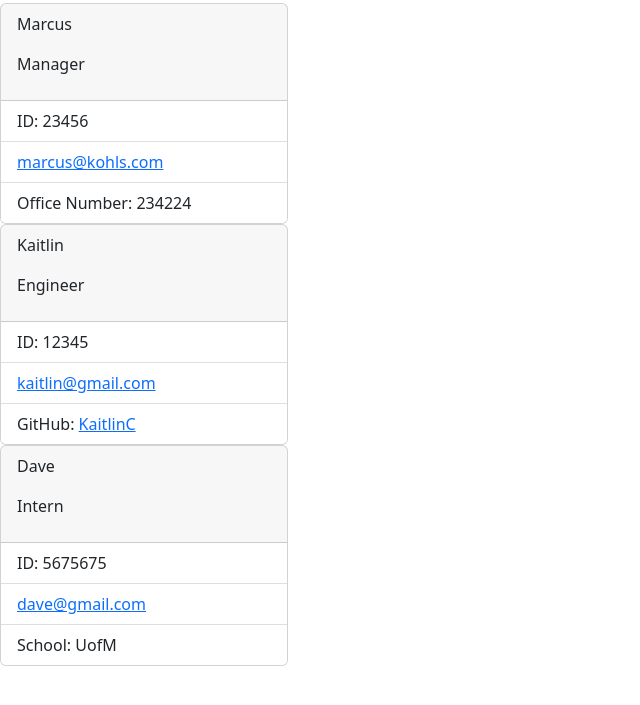
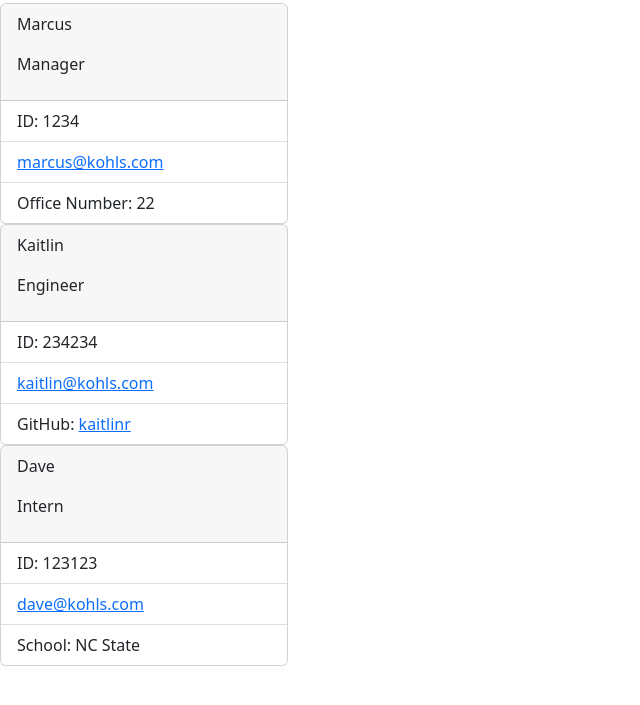
Before and after one commit to MarcusC811/Team-Profile-Generator, a website: page index.HTML in a window 1280 px wide. Shown: the part 53-758 px from the top of the page, without its empty margins (0-640 px from the left). Drawn offline with nearby package versions, Linux system fonts and the light colour scheme.

Commit message:
castify bug

```diff
--- a/index.HTML
+++ b/index.HTML
@@ -19,21 +19,21 @@
                     <p>Manager</p>
                   </div>
                   <ul class="list-group list-group-flush">
-                    <li class="list-group-item">ID: 23456</li>
+                    <li class="list-group-item">ID: 1234</li>
                     <li class="list-group-item"><a href = "mailto: marcus@kohls.com">marcus@kohls.com</a> </li>
-                    <li class="list-group-item">Office Number: 234224</a></li>
+                    <li class="list-group-item">Office Number: 22</a></li>
                   </ul>
               </div>
 
               <div class="card" style="width: 18rem;">
                   <div class="card-header">
-                    <p>Kaitlin</p>
+                    <p>Kaitlin </p>
                     <p>Engineer</p>
                   </div>
                   <ul class="list-group list-group-flush">
-                    <li class="list-group-item">ID: 12345</li>
-                    <li class="list-group-item"><a href = "mailto: kaitlin@gmail.com">kaitlin@gmail.com</a> </li>
-                    <li class="list-group-item">GitHub: <a href = "https://github.com/KaitlinC">KaitlinC</a></li>
+                    <li class="list-group-item">ID: 234234</li>
+                    <li class="list-group-item"><a href = "mailto: kaitlin@kohls.com">kaitlin@kohls.com</a> </li>
+                    <li class="list-group-item">GitHub: <a href = "https://github.com/kaitlinr">kaitlinr</a></li>
                   </ul>
               </div>
 
@@ -43,9 +43,9 @@
                     <p>Intern</p>
                   </div>
                   <ul class="list-group list-group-flush">
-                    <li class="list-group-item">ID: 5675675</li>
-                    <li class="list-group-item"><a href = "mailto: dave@gmail.com">dave@gmail.com</a> </li>
-                    <li class="list-group-item">School: UofM</li>
+                    <li class="list-group-item">ID: 123123</li>
+                    <li class="list-group-item"><a href = "mailto: dave@kohls.com">dave@kohls.com</a> </li>
+                    <li class="list-group-item">School: NC State</li>
                   </ul>
               </div>
         </main>
```
Also changed, not shown: README.md.
